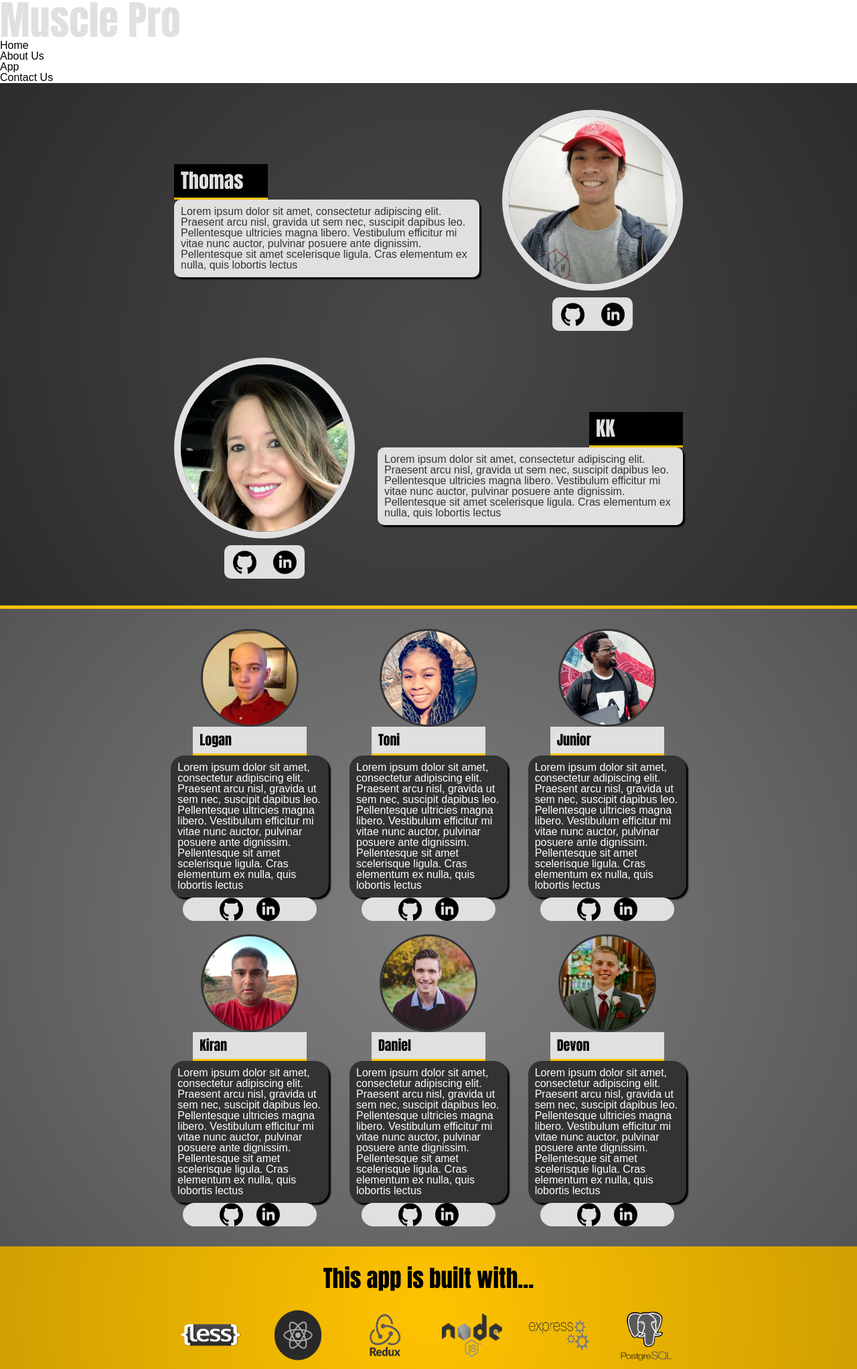
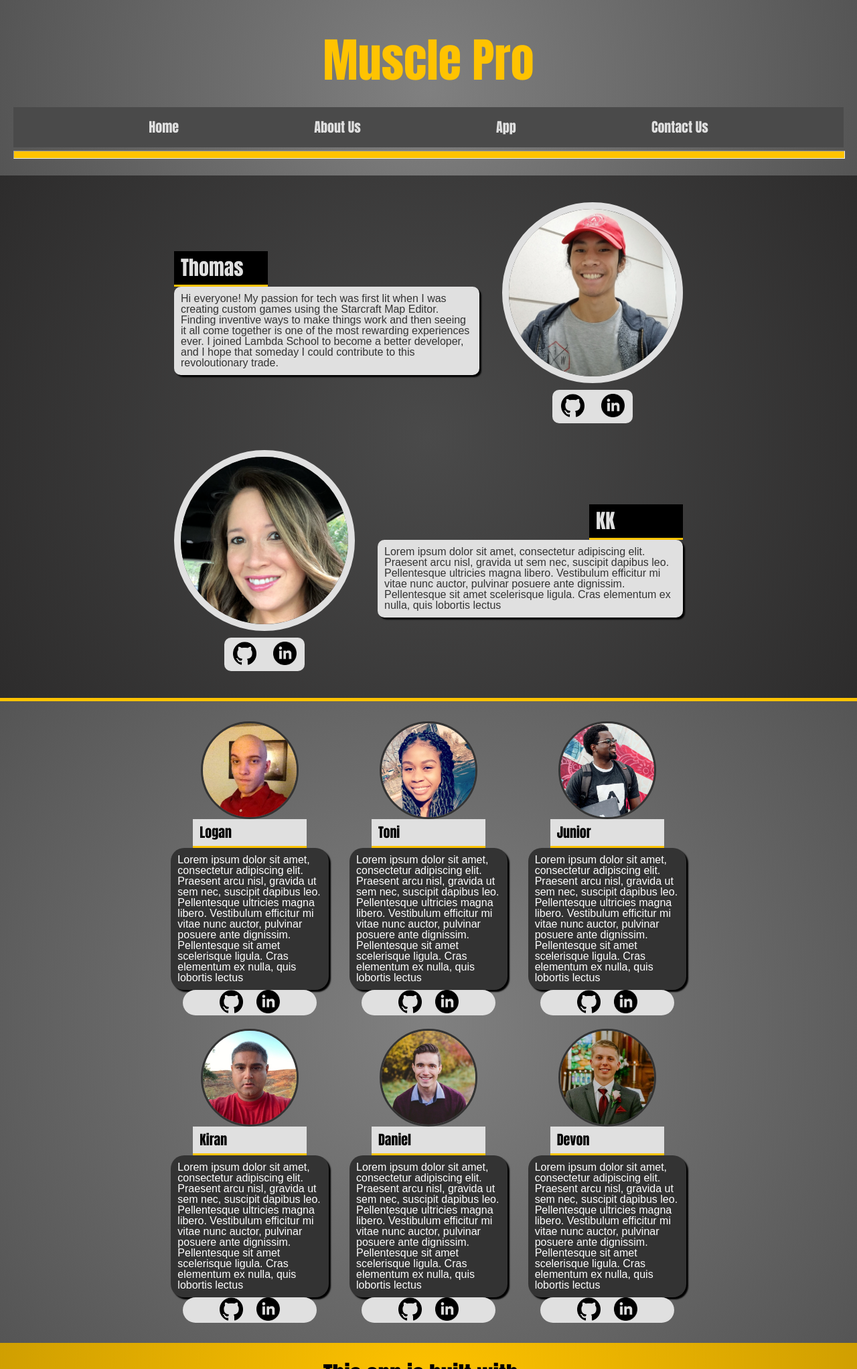
Before and after one commit to WeightJournal20192/UI, a plain HTML site: page about-us.html in a window 1280 px wide. Shown: the top 2044 px of the page at 67% size. Drawn offline with Linux system fonts and the light colour scheme.

Commit message:
checked out compatibility with KK's header, changed profile icons to links

```diff
--- a/about-us.html
+++ b/about-us.html
@@ -12,34 +12,40 @@
 
 <body>
     <div class="about">
-        <header>
-            <div class="header-banner">
+        <div id="page-wrapper">
+            <!--header-->
+            <div id= "header">
+
                 <h1>Muscle Pro</h1>
-            </div>
+
                 <nav id= "nav">
                    <ul>
                         <li><a href="#">Home</a></li>
-                    <li><a href="#">About Us</a></li>
+                        <li><a href="about-us.html">About Us</a></li>
                         <li><a href="#">App</a></li>
                         <li><a href="#">Contact Us</a></li>
                    </ul>
                 </nav>
-        </header>
+                <hr>
+            </div>
+        </div>
         <section class="about-main-dev-section">
             <div class="container">
                 <div class="about-main-dev inverted-row">
                     <div>
                         <img class="about-main-dev-img" src="images/thomas.jpg">
                         <div class="about-dev-icons about-dev-icons-left">
-                            <img src="images/github.png">
-                            <img src="images/linkedin.png">
+                            <a href="https://github.com/thomatoh"><img src="images/github.png"></a>
+                            <a href="https://www.linkedin.com/in/thomas-huynh-76a64076/"><img src="images/linkedin.png"></a>
                         </div>
                     </div>
                     <div class="about-dev-content">
                         <h3>Thomas</h3>
-                        <p>Lorem ipsum dolor sit amet, consectetur adipiscing elit. Praesent arcu nisl, gravida ut sem nec,
-                        suscipit dapibus leo. Pellentesque ultricies magna libero. Vestibulum efficitur mi vitae nunc auctor, pulvinar
-                        posuere ante dignissim. Pellentesque sit amet scelerisque ligula. Cras elementum ex nulla, quis lobortis lectus
+                        <p>
+                            Hi everyone! My passion for tech was first lit when I was creating custom games using the Starcraft Map Editor. Finding
+                            inventive ways to make things work and then seeing it all come together is one of the most rewarding experiences
+                            ever. I joined Lambda School to become a better developer, and I hope that someday I could contribute to this
+                            revoloutionary trade.
                         </p>
                     </div>
                 </div>
@@ -47,8 +53,8 @@
                     <div>
                         <img class="about-main-dev-img" src="images/kk.png">
                         <div class="about-dev-icons about-dev-icons-right">
-                            <img src="images/github.png">
-                            <img src="images/linkedin.png">
+                            <a href=""><img src="images/github.png"></a>
+                            <a href=""><img src="images/linkedin.png"></a>
                         </div>
                     </div>
                     <div class="about-dev-content right-h3">
@@ -75,8 +81,8 @@
                         </div>
                         <div >
                             <div class="about-dev-icons end-row-icons">
-                                <img src="images/github.png">
-                                <img src="images/linkedin.png">
+                                <a href=""><img src="images/github.png"></a>
+                                <a href=""><img src="images/linkedin.png"></a>
                             </div>
                         </div>
                     </div>
@@ -92,8 +98,8 @@
                             </p>
                         </div>
                         <div class="about-dev-icons">
-                            <img src="images/github.png">
-                            <img src="images/linkedin.png">
+                            <a href=""><img src="images/github.png"></a>
+                            <a href=""><img src="images/linkedin.png"></a>
                         </div>
                     </div>
                 </div>
@@ -109,8 +115,8 @@
                         </div>
                         <div >
                             <div class="about-dev-icons end-row-icons">
-                                <img src="images/github.png">
-                                <img src="images/linkedin.png">
+                                <a href=""><img src="images/github.png"></a>
+                                <a href=""><img src="images/linkedin.png"></a>
                             </div>
                         </div>
                     </div>
@@ -126,8 +132,8 @@
                             </p>
                         </div>
                         <div class="about-dev-icons">
-                            <img src="images/github.png">
-                            <img src="images/linkedin.png">
+                            <a href=""><img src="images/github.png"></a>
+                            <a href=""><img src="images/linkedin.png"></a>
                         </div>
                     </div>
                 </div>
@@ -143,8 +149,8 @@
                         </div>
                         <div >
                             <div class="about-dev-icons end-row-icons">
-                                <img src="images/github.png">
-                                <img src="images/linkedin.png">
+                                <a href=""><img src="images/github.png"></a>
+                                <a href=""><img src="images/linkedin.png"></a>
                             </div>
                         </div>
                     </div>
@@ -160,8 +166,8 @@
                             </p>
                         </div>
                         <div class="about-dev-icons">
-                            <img src="images/github.png">
-                            <img src="images/linkedin.png">
+                            <a href=""><img src="images/github.png"></a>
+                            <a href=""><img src="images/linkedin.png"></a>
                         </div>
                     </div>
                 </div>
@@ -188,7 +194,6 @@
                         <a href="#">Home</a>
                         <a href="#">About Us</a>
                         <a href="#">App</a>
-                        <a href="#">Contact Us</a>
                     </nav>
                 </div>
                 <form class="footer-contact-form">
--- /dev/null
+++ b/less/header.less
@@ -0,0 +1,42 @@
+
+#header {
+    padding: 2em;
+    background: @secondary-background;
+    background: radial-gradient(circle, rgba(128,128,128,1) 0%, rgba(85,85,85,1) 100%);
+    h1 {
+      color: @primary-color;
+      font-size: 7em;
+      padding: .5em;
+      text-align: center;
+    }
+    nav {
+        width:100%;
+        height: 6em;
+        // padding: 1em;
+        display: flex;
+        flex-flow: column;
+        justify-content: center;
+        background:@primary-background;
+
+        ul{
+            display: flex;
+            flex-direction: row;
+            justify-content: space-evenly;
+                li{
+                   a{
+                    color: @font-color;
+                    font-family: @h-font;
+                    font-size: 2em;
+                }
+                a:hover {
+                    color: rgb(161, 158, 158);
+               }
+            }
+        }
+    }
+    hr {
+        height: 1em;
+        width: 100%;
+        background: @primary-color;
+    }
+}
--- a/less/index.less
+++ b/less/index.less
@@ -4,3 +4,4 @@
 @import "global";
 @import "about-us";
 @import "footer";
+@import "header";
--- a/less/mixins.less
+++ b/less/mixins.less
@@ -6,6 +6,7 @@
 }
 
 .portfolio-icons(@x: 0;@y: 0) {
+    a {
         img:first-child {
             height: 3.5rem;
             width: 3.5rem;
@@ -14,7 +15,7 @@
         img:first-child:hover {
             background:white;
             border-radius: 3rem;
-        border: @primary-color 3px solid;
+            // border: @primary-color 3px solid;
         }
 
         img + img {
@@ -26,8 +27,10 @@
         img+img:hover {
             background:white;
             border-radius: 3rem;
-        border: @primary-color 3px solid;
+            // border: @primary-color 3px solid;
         }
+    }
+
 }
 
 .input-styling {
```
Also changed, not shown: css/index.css. Lines whose indentation alone changed are shown as unchanged.
